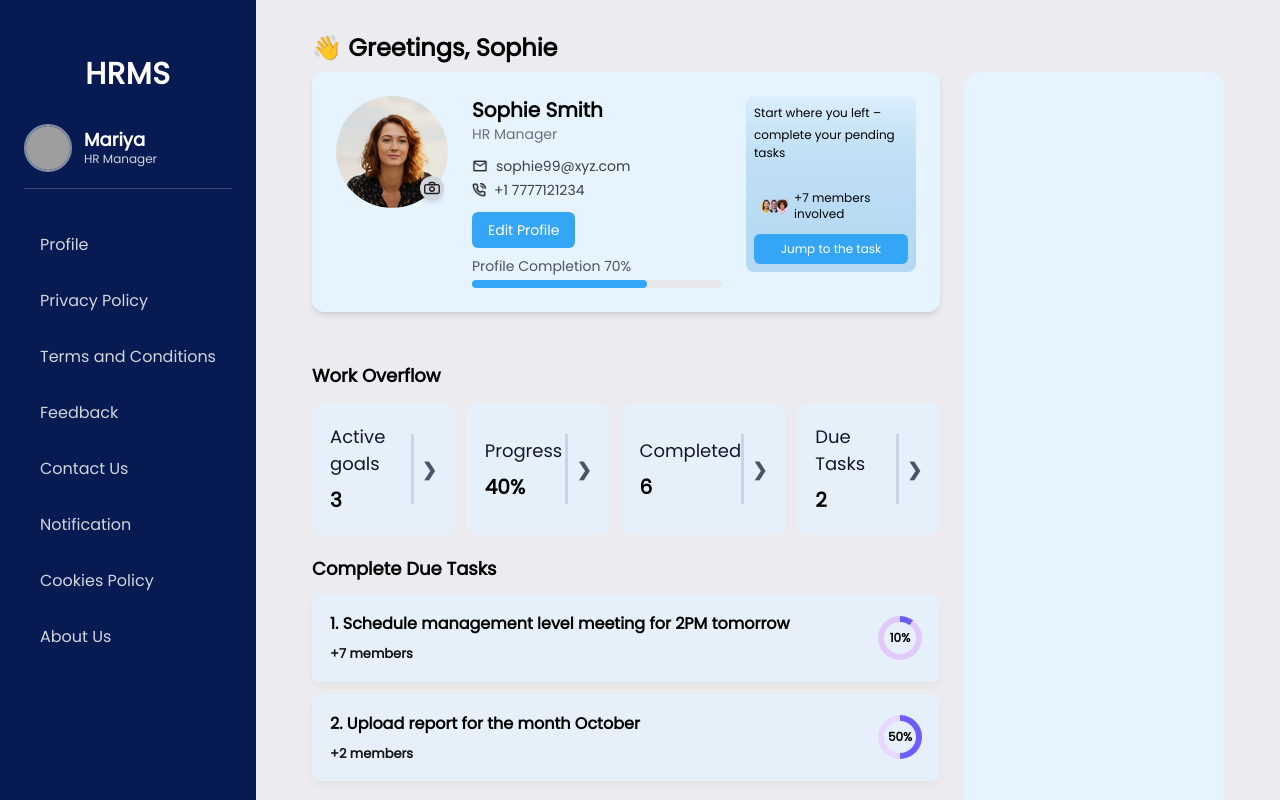
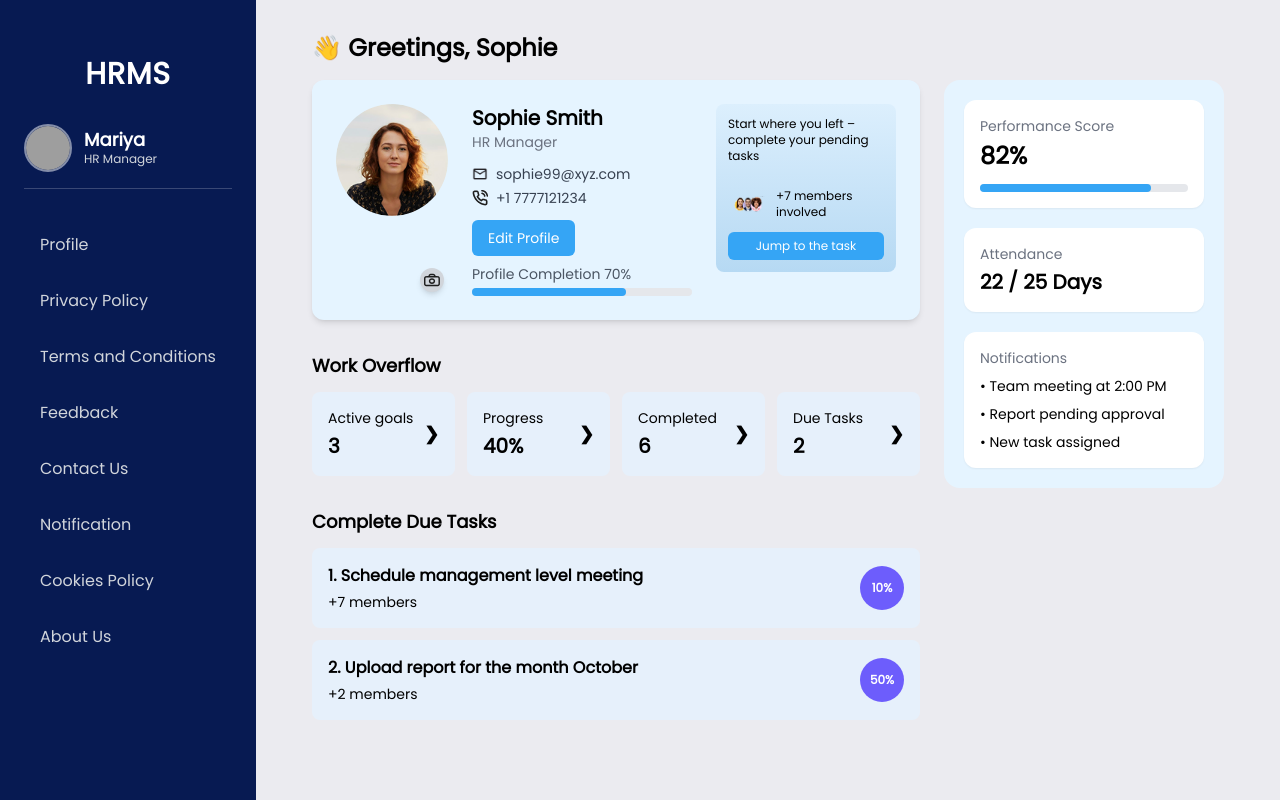
Before and after one commit to jogipradnya/HRMS-FigmaPages, a React (Create React App) app: page / in a window 1280 px wide. Built offline with nearby package versions, Linux system fonts and the light colour scheme; grey boxes are pictures that could not be loaded.

Commit message:
Make Profile right section responsive

```diff
--- a/src/pages/Profile.js
+++ b/src/pages/Profile.js
@@ -7,23 +7,23 @@ import profileimage from "../assets/profile-image.png";
 
 const Profile = () => {
   return (
-    <div className="w-full min-h-screen md:px-6 ">
+    <div className="w-full min-h-screen px-4 md:px-6">
       <div className="w-full mx-auto">
 
         {/* Greeting */}
-        <h2 className="text-2xl font-semibold mb-2">👋 Greetings, Sophie</h2>
+        <h2 className="text-2xl font-semibold mb-4">👋 Greetings, Sophie</h2>
 
         {/* MAIN LAYOUT */}
         <div className="flex flex-col lg:flex-row gap-6">
 
-          {/* LEFT SIDE CONTENT */}
-          <div className="flex-1 space-y-9">
+          {/* ================= LEFT SIDE ================= */}
+          <div className="flex-1 space-y-8">
 
-            {/* ---------------- PROFILE SECTION ---------------- */}
+            {/* PROFILE SECTION */}
             <section className="bg-[#E5F4FF] p-6 rounded-xl shadow-md">
               <div className="flex flex-col lg:flex-row gap-6 items-start">
 
-                {/* IMAGE + ICON + INFO */}
+                {/* IMAGE + INFO */}
                 <div className="flex flex-col sm:flex-row gap-6 flex-1">
                   <div className="relative">
                     <img
@@ -31,8 +31,7 @@ const Profile = () => {
                       alt="profile"
                       className="w-24 h-24 sm:w-28 sm:h-28 rounded-full object-cover"
                     />
-
-                    <span className="absolute sm:bottom-[88px] sm:right-1 bottom-1 bg-gray-300 p-1 rounded-full shadow-md">
+                    <span className="absolute bottom-1 right-1 bg-gray-300 p-1 rounded-full shadow-md">
                       <img src={camera} alt="camera" className="w-4 h-4" />
                     </span>
                   </div>
@@ -46,9 +45,8 @@ const Profile = () => {
                         <img src={mail} alt="mail" className="w-4 h-4" />
                         sophie99@xyz.com
                       </p>
-
                       <p className="flex items-center gap-2">
-                        <img src={phonecall} alt="phone" className="w-3.5 h-3.5" />
+                        <img src={phonecall} alt="phone" className="w-4 h-4" />
                         +1 7777121234
                       </p>
                     </div>
@@ -62,22 +60,26 @@ const Profile = () => {
                     </p>
 
                     <div className="w-full bg-gray-200 rounded-full h-2 mt-1">
-                      <div className="bg-[#35A5F5] h-2 rounded-full w-[70%]"></div>
+                      <div className="bg-[#35A5F5] h-2 rounded-full w-[70%]" />
                     </div>
                   </div>
                 </div>
 
-                {/* RIGHT SMALL CARD */}
-                <div className=" bg-[linear-gradient(180deg,#DCEFFD_0%,#CBE5F8_17%,#C0DFF5_36%,#B6D9F3_81%)] p-2 rounded-lg  lg:w-[170px] w-full">
-                  <p className="text-[12px] font-medium mb-1">Start where you left –</p>
-                  <p className="text-[12px] font-medium">complete your pending tasks</p>
+                {/* SMALL CARD */}
+                <div className="bg-gradient-to-b from-[#DCEFFD] to-[#B6D9F3] p-3 rounded-lg w-full lg:w-[180px]">
+                  <p className="text-xs font-medium">
+                    Start where you left –
+                  </p>
+                  <p className="text-xs font-medium">
+                    complete your pending tasks
+                  </p>
 
-                  <div className="flex items-center mt-7 lg:justify-center">
+                  <div className="flex items-center gap-2 mt-6">
                     <img src={people} alt="" className="w-10 h-4" />
-                    <p className="text-xs"> +7 members involved</p>
+                    <p className="text-xs">+7 members involved</p>
                   </div>
 
-                  <button className="mt-3 bg-[#35A5F5] text-white px-4 py-1.5 rounded-md text-[12px] w-full">
+                  <button className="mt-3 bg-[#35A5F5] text-white px-3 py-1.5 rounded-md text-xs w-full">
                     Jump to the task
                   </button>
                 </div>
@@ -85,272 +87,92 @@ const Profile = () => {
               </div>
             </section>
 
-            {/* ---------------- WORK OVERFLOW ---------------- */}
-           {/* Work Overflow */}
-<div style={{ marginTop: 50 }}>
-  <h3 style={{ margin: '8px 0 14px', fontSize: 18, fontWeight: 600 }}>
-    Work Overflow
-  </h3>
-
-  <div style={{ display: 'flex', gap: 12 }}>
+            {/* WORK OVERFLOW */}
+            <div>
+              <h3 className="text-lg font-semibold mb-3">Work Overflow</h3>
+              <div className="grid grid-cols-1 sm:grid-cols-2 lg:grid-cols-4 gap-3">
                 {[
-      { label: 'Active goals', value: '3' },
-      { label: 'Progress', value: '40%' },
-      { label: 'Completed', value: '6' },
-      { label: 'Due Tasks', value: '2' }
+                  { label: "Active goals", value: "3" },
+                  { label: "Progress", value: "40%" },
+                  { label: "Completed", value: "6" },
+                  { label: "Due Tasks", value: "2" }
                 ].map((item, index) => (
                   <div
                     key={index}
-        style={{
-          flex: 1,
-          background: '#e6f0fb',
-          padding: '20px 18px',
-          borderRadius: 10,
-          display: 'flex',
-          alignItems: 'center',
-          justifyContent: 'space-between'
-        }}
+                    className="bg-[#e6f0fb] p-4 rounded-lg flex justify-between items-center"
                   >
-        {/* Left Content */}
                     <div>
-          <div style={{ fontSize: 18, fontWeight: 500, color: '#111827' }}>
-            {item.label}
+                      <p className="text-sm font-medium">{item.label}</p>
+                      <p className="text-xl font-bold mt-1">{item.value}</p>
                     </div>
-          <div style={{ marginTop: 8, fontSize: 20, fontWeight: 700 }}>
-            {item.value}
+                    <span className="text-lg font-semibold">❯</span>
+                  </div>
+                ))}
               </div>
             </div>
 
-        {/* Divider + Arrow */}
-        <div style={{ display: 'flex', alignItems: 'center', gap: 8 }}>
+            {/* DUE TASKS */}
+            <div>
+              <h3 className="text-lg font-semibold mb-3">
+                Complete Due Tasks
+              </h3>
+
+              <div className="space-y-3">
+                {[
+                  { title: "Schedule management level meeting", members: "+7 members", percent: "10%" },
+                  { title: "Upload report for the month October", members: "+2 members", percent: "50%" }
+                ].map((task, index) => (
                   <div
-            style={{
-              width: 3,
-              height: 70,
-              backgroundColor: '#cbd5e1'
-            }}
-          />
-          <div
-            style={{
-              fontSize: 18,
-              color: '#475569',
-              fontWeight: 600
-            }}
+                    key={index}
+                    className="bg-[#e6f0fb] p-4 rounded-lg flex justify-between items-center"
                   >
-            ❯
+                    <div>
+                      <p className="font-semibold">{index + 1}. {task.title}</p>
+                      <p className="text-sm font-medium mt-1">{task.members}</p>
                     </div>
+
+                    <div className="w-11 h-11 rounded-full bg-[#6d5dfc] flex items-center justify-center text-white text-xs font-semibold">
+                      {task.percent}
                     </div>
                   </div>
                 ))}
               </div>
             </div>
 
-            {/* ---------------- DUE TASKS ---------------- */}
-            <div style={{ marginTop: 20 }}>
-            <h3 style={{ margin: '6px 0 12px', fontSize: 18, fontWeight: 600 }}>Complete Due Tasks</h3>
+          </div>
 
-            <div style={{ display: 'flex', flexDirection: 'column', gap: 12 }}>
-              <div style={{ background: '#e6f0fb', padding: 18, borderRadius: 8, boxShadow: '0 4px 8px rgba(2,6,23,0.04)', display: 'flex', justifyContent: 'space-between', alignItems: 'center' }}>
-                <div>
-                  <div style={{ fontSize: 16, fontWeight: 600 }}>1. Schedule management level meeting for 2PM tomorrow</div>
-                  <div style={{ marginTop: 8, color: '#121314ff', fontSize: 13, fontWeight: 900 }}>+7 members</div>
-                </div>
-                <div
-  style={{
-    width: 44,
-    height: 44,
-    borderRadius: '50%',
-    background: 'conic-gradient(#6d5dfc 10%, #e1cafaff 0)',
-    display: 'flex',
-    alignItems: 'center',
-    justifyContent: 'center'
-  }}
->
-  <div
-    style={{
-      width: 32,
-      height: 32,
-      borderRadius: '50%',
-      background: '#e6f0fb',
-      display: 'flex',
-      alignItems: 'center',
-      justifyContent: 'center',
-      fontSize: 12,
-      fontWeight: 600
-    }}
-  >
-    10%
+          {/* ================= RIGHT SIDE ================= */}
+          <div className="w-full lg:w-[280px] flex-shrink-0">
+            <div className="bg-[#E5F4FF] rounded-2xl p-5 space-y-5 lg:sticky lg:top-6">
+
+              <div className="bg-white rounded-xl p-4 shadow-sm">
+                <p className="text-sm text-gray-500">Performance Score</p>
+                <p className="text-2xl font-bold mt-1">82%</p>
+                <div className="w-full bg-gray-200 rounded-full h-2 mt-3">
+                  <div className="bg-[#35A5F5] h-2 rounded-full w-[82%]" />
                 </div>
               </div>
 
+              <div className="bg-white rounded-xl p-4 shadow-sm">
+                <p className="text-sm text-gray-500">Attendance</p>
+                <p className="text-xl font-semibold mt-1">22 / 25 Days</p>
               </div>
 
-              <div style={{ background: '#e6f0fb', padding: 18, borderRadius: 8, boxShadow: '0 4px 8px rgba(2,6,23,0.04)', display: 'flex', justifyContent: 'space-between', alignItems: 'center' }}>
-                <div>
-                  <div style={{ fontSize: 16, fontWeight: 600 }}>2. Upload report for the month October</div>
-                  <div style={{ marginTop: 8, color: '#121314ff', fontSize: 13, fontWeight: 900}}>+2 members</div>
+              <div className="bg-white rounded-xl p-4 shadow-sm">
+                <p className="text-sm text-gray-500">Notifications</p>
+                <ul className="mt-2 space-y-2 text-sm">
+                  <li>• Team meeting at 2:00 PM</li>
+                  <li>• Report pending approval</li>
+                  <li>• New task assigned</li>
+                </ul>
               </div>
-                <div
-  style={{
-    width: 44,
-    height: 44,
-    borderRadius: '50%',
-    background: 'conic-gradient(#6d5dfc 50%, #e9d8fd 0)',
-    display: 'flex',
-    alignItems: 'center',
-    justifyContent: 'center'
-  }}
->
-  <div
-    style={{
-      width: 32,
-      height: 32,
-      borderRadius: '50%',
-      background: '#e6f0fb',
-      display: 'flex',
-      alignItems: 'center',
-      justifyContent: 'center',
-      fontSize: 12,
-      fontWeight: 600
-    }}
-  >
-    50%
+
             </div>
           </div>
 
         </div>
       </div>
     </div>
-
-            {/* ---------------- QUICK ACTIONS ---------------- */}
-            <div style={{ marginTop: 20 }}>
-  <h3 style={{ margin: '6px 0 12px', fontSize: 18, fontWeight: 600 }}>
-    Quick actions
-  </h3>
-
-  <div
-    style={{
-      background: '#e6f0fb',
-      padding: 22,
-      borderRadius: 14,
-      position: 'relative'
-    }}
-  >
-    {/* Center separator */}
-    <div
-      style={{
-        position: 'absolute',
-        top: 16,
-        bottom: 16,
-        left: '50%',
-        width: 1,
-        background: '#cbd5e1'
-      }}
-    />
-
-    <div
-      style={{
-        display: 'grid',
-        gridTemplateColumns: '1fr 1fr',
-        rowGap: 18,
-        columnGap: 40
-      }}
-    >
-      {/* Latest Feeds */}
-      <div style={{ display: 'flex', alignItems: 'center', gap: 12 }}>
-        <svg width="20" height="20" viewBox="0 0 24 24" fill="none" stroke="#000" strokeWidth="1.8">
-          <rect x="4" y="4" width="16" height="16" />
-          <path d="M8 9h8M8 13h6" />
-        </svg>
-        <span style={{ fontSize: 16, fontWeight: 600 }}>Latest Feeds</span>
-      </div>
-
-      {/* Location */}
-      <div style={{ display: 'flex', alignItems: 'center', gap: 12 }}>
-        <svg width="20" height="20" viewBox="0 0 24 24" fill="none" stroke="#000" strokeWidth="1.8">
-          <path d="M12 21s6-5.3 6-10a6 6 0 10-12 0c0 4.7 6 10 6 10z" />
-          <circle cx="12" cy="11" r="2" />
-        </svg>
-        <span style={{ fontSize: 16, fontWeight: 600 }}>Location</span>
-      </div>
-
-      {/* Latest Uploads */}
-      <div style={{ display: 'flex', alignItems: 'center', gap: 12 }}>
-        <svg width="20" height="20" viewBox="0 0 24 24" fill="none" stroke="#000" strokeWidth="1.8">
-          <path d="M12 16V4" />
-          <path d="M8 8l4-4 4 4" />
-          <path d="M4 20h16" />
-        </svg>
-        <span style={{ fontSize: 16, fontWeight: 600 }}>Latest Uploads</span>
-      </div>
-
-      {/* Recently deleted */}
-      <div style={{ display: 'flex', alignItems: 'center', gap: 12 }}>
-        <svg width="20" height="20" viewBox="0 0 24 24" fill="none" stroke="#000" strokeWidth="1.8">
-          <path d="M3 6h18" />
-          <path d="M8 6v14h8V6" />
-          <path d="M10 10v6M14 10v6" />
-        </svg>
-        <span style={{ fontSize: 16, fontWeight: 600 }}>Recently deleted</span>
-      </div>
-
-      {/* Languages */}
-      <div style={{ display: 'flex', alignItems: 'center', gap: 12 }}>
-        <svg width="20" height="20" viewBox="0 0 24 24" fill="none" stroke="#000" strokeWidth="1.8">
-          <path d="M4 5h8" />
-          <path d="M8 5v14" />
-          <path d="M4 19h8" />
-          <path d="M14 7h6" />
-          <path d="M17 7v10" />
-        </svg>
-        <span style={{ fontSize: 16, fontWeight: 600 }}>Languages</span>
-      </div>
-
-      {/* Clear History */}
-      <div style={{ display: 'flex', alignItems: 'center', gap: 12 }}>
-        <svg width="20" height="20" viewBox="0 0 24 24" fill="none" stroke="#000" strokeWidth="1.8">
-          <path d="M3 12a9 9 0 109-9" />
-          <path d="M3 3v6h6" />
-          <path d="M12 7v5l3 3" />
-        </svg>
-        <span style={{ fontSize: 16, fontWeight: 600 }}>Clear History</span>
-      </div>
-
-      {/* Display */}
-      <div style={{ display: 'flex', alignItems: 'center', gap: 12 }}>
-        <svg width="20" height="20" viewBox="0 0 24 24" fill="none" stroke="#000" strokeWidth="1.8">
-          <rect x="3" y="4" width="18" height="12" />
-          <path d="M8 20h8" />
-        </svg>
-        <span style={{ fontSize: 16, fontWeight: 600 }}>Display</span>
-      </div>
-
-      {/* Files & Documents */}
-      <div style={{ display: 'flex', alignItems: 'center', gap: 12 }}>
-        <svg width="20" height="20" viewBox="0 0 24 24" fill="none" stroke="#000" strokeWidth="1.8">
-          <path d="M6 3h8l4 4v14H6z" />
-          <path d="M14 3v5h5" />
-        </svg>
-        <span style={{ fontSize: 16, fontWeight: 600 }}>
-          Files & Documents
-        </span>
-      </div>
-    </div>
-    </div>
-    </div>
-</div>
-          {/* ---------------- RIGHT SIDE PANEL ---------------- */}
-
-
-            {/* SCORE CARD */}
-{/* ---------------- RIGHT SIDE PANEL ---------------- */}
-<div className="w-[260px] flex-shrink-0">
-  <div className="bg-[#E5F4FF] rounded-2xl h-[950px]" />
-</div>
-</div>
-      </div>
-    </div>
-
   );
 };
 
```
Lines whose indentation alone changed are shown as unchanged.
